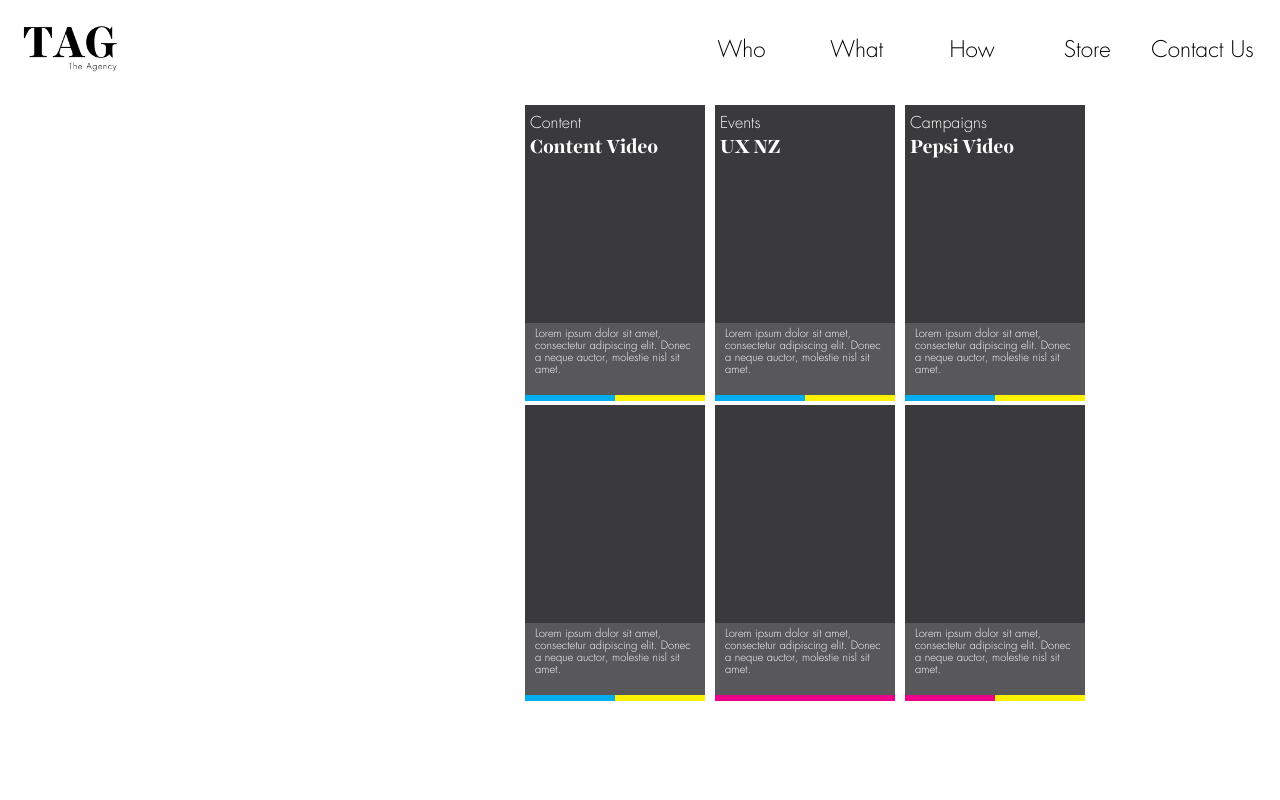
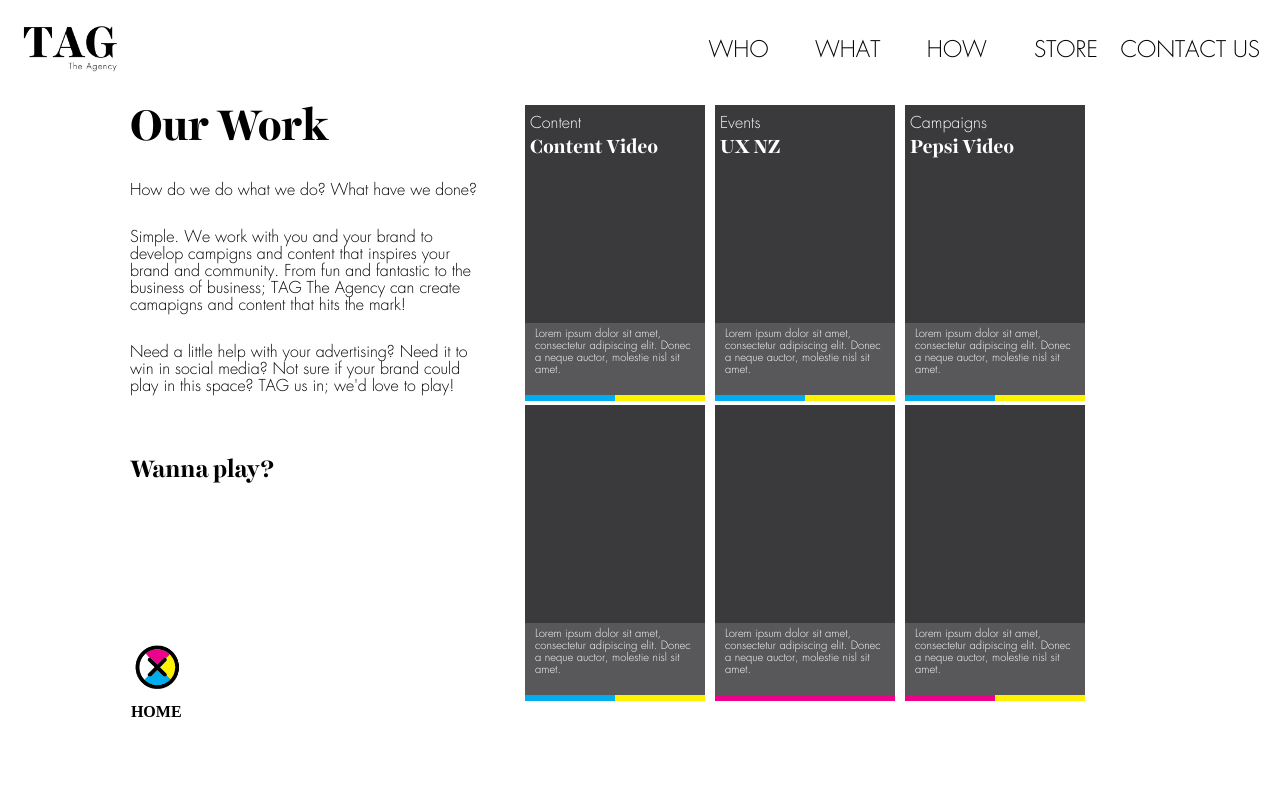
Before and after one commit to TagTheAgency/Tag-site-2.0, a PHP site: page /pages/work-refactor.html in a window 1280 px wide. Run offline with PHP 8.4, Linux system fonts and the light colour scheme.

Commit message:
add home icon

```diff
--- a/pages/work-refactor.html
+++ b/pages/work-refactor.html
@@ -80,6 +80,19 @@
 				</div>
 			</div>
 		</div>
+		<div class="copy">
+			<h1>Our Work</h1>
+			<p>How do we do what we do? What have we done?</p>
+			<p>Simple. We work with you and your brand to develop campigns and content that inspires your brand and community. From fun and fantastic to the business of business; TAG The Agency can create camapigns and content that hits the mark!</p>
+			<p>Need a little help with your advertising? Need it to win in social media? Not sure if your brand could play in this space? TAG us in; we'd love to play!</p>
+			<h2>Wanna play?</h2>
+		</div>
+		<div class="icons">
+			<div class="icons__icon">
+				<div class="icons__image icons__image--home"></div>
+				<div class="icons__text">Home</div>
+			</div>
+		</div>
 	</main>
 	<footer>
 	</footer>
--- a/stylesheets/style.css
+++ b/stylesheets/style.css
@@ -7,15 +7,21 @@
 @font-face {
   font-family: 'Harriet Bold';
   src: url("../fonts/Harriet Display Bold.otf"); }
-p {
-  font-family: "Futura Light";
-  margin: 0 0 0 0; }
-
-html, body {
+html, body, header, main, footer {
   overflow: hidden;
   margin: 0 0 0 0;
   box-sizing: border-box;
   height: 100%; }
+
+h1, h2, h3, p {
+  margin: 0 0 0 0;
+  padding: 0 0 0 0; }
+
+h1, h2, h3 {
+  font-family: "Harriet Bold"; }
+
+p {
+  font-family: "Futura Light"; }
 
 header, main, footer {
   position: fixed;
@@ -56,10 +62,12 @@ footer {
     background-image: url("../imgs/TAG-The-Agency-website-homepage-bg.png"); }
 
 .nav-top {
+  text-transform: uppercase;
   color: white;
   height: 100%;
   font-family: "Futura Light";
-  font-size: 1.4em; }
+  font-size: 1.4em;
+  white-space: nowrap; }
   .nav-top__menu {
     display: flex;
     flex-wrap: nowrap;
@@ -245,4 +253,62 @@ footer {
     .work-examples__color-strip--half-pink {
       background-color: #EC008C; }
 
+.copy {
+  float: right;
+  height: 90%;
+  margin: 0 40px 0 0; }
+  .copy h1 {
+    font-size: 2.7em;
+    margin: 0 0 30px 0; }
+  .copy h2 {
+    margin: 60px 0 0 0; }
+  .copy p {
+    margin: 0 0 30px 0; }
+  @media only screen and (min-width: 64em) and (max-width: 90em) {
+    .copy {
+      width: 350px; } }
+  @media only screen and (min-width: 90em) {
+    .copy {
+      width: 450px;
+      font-size: 1.2em; } }
+
+.icons {
+  float: right;
+  position: relative;
+  height: 10%;
+  margin: 0 40px 0 0; }
+  @media only screen and (min-width: 64em) and (max-width: 90em) {
+    .icons {
+      width: 350px; } }
+  @media only screen and (min-width: 90em) {
+    .icons {
+      width: 450px; } }
+  .icons__icon {
+    width: 15%;
+    padding-bottom: 15%; }
+  .icons__image {
+    width: 100%;
+    padding-bottom: 100%;
+    cursor: pointer;
+    background-size: contain;
+    background-position: left;
+    background-repeat: no-repeat;
+    transition-duration: 1s; }
+    .icons__image--home {
+      background-image: url("../imgs/TAG The Agency website case studies buttons-56.png"); }
+    .icons__image:hover {
+      -ms-transform: rotate(180deg);
+      /* IE 9 */
+      -webkit-transform: rotate(180deg);
+      /* Chrome, Safari, Opera */
+      transform: rotate(180deg); }
+  .icons__text {
+    text-transform: uppercase;
+    font-family: 'Futura';
+    font-weight: bold;
+    width: 100%;
+    text-align: center;
+    top: 100%;
+    margin: 10px 0 0 0; }
+
 /*# sourceMappingURL=style.css.map */
--- a/stylesheets/style.scss
+++ b/stylesheets/style.scss
@@ -21,6 +21,7 @@ $img-path: '../imgs/';
 $logo-dark: 'TAG_logo_tag_black_blacktag.png';
 $logo-light: 'TAG_white_1920x1080.png';
 $homepage-bg: 'TAG-The-Agency-website-homepage-bg.png';
+$home-icon: 'TAG The Agency website case studies buttons-56.png';
 $blue: #00AEEF;
 $pink: #EC008C;
 $yellow: #FFF200;
@@ -62,18 +63,26 @@ $xlarge-breakpoint: em(1920) !default;
 // }
 // @include respond-to(wide-screens) {
 // }
-
-p {
-	font-family: $body-font;
-	margin: 0 0 0 0;
-}
-
-html, body {
+html, body, header, main, footer {
 	overflow: hidden;
 	margin: 0 0 0 0;
 	box-sizing: border-box;
 	height: 100%;
 }
+
+h1, h2, h3, p {
+	margin: 0 0 0 0;
+	padding: 0 0 0 0;
+}
+
+h1, h2, h3 {
+	font-family: $header-font;
+}
+
+p {
+	font-family: $body-font;
+}
+
 
 header, main, footer {
 	position: fixed;
@@ -120,10 +129,12 @@ footer {
 }
 
 .nav-top {
+	text-transform: uppercase;
 	color: white;
 	height: 100%;
 	font-family: $body-font;
 	font-size: 1.4em;
+	white-space: nowrap;
 	&__menu {
 		@include flex-wrapper;
 		margin: 0 20px 0 0;
@@ -321,6 +332,77 @@ footer {
 			background-color: $pink;
 		}
 	}
+}
 
+.copy {
+	float: right;
+	height: 90%;
+	margin: 0 40px 0 0;
+	h1 {
+		font-size: 2.7em;
+		margin: 0 0 30px 0;
+	}
+	h2 {
+		margin: 60px 0 0 0;
+	}
+	p {
+		margin: 0 0 30px 0;
+	}
+	@include respond-to(handhelds) {
+		// To Add mobile styles when Rosa completes them
+	}
+	@include respond-to(medium-screens) {
+		width: 350px;
+	}
+	@include respond-to(wide-screens) {
+		width: 450px;
+		font-size: 1.2em;
+	}
+}
 
+.icons {
+	float: right;
+	position: relative;
+	height: 10%;
+	margin: 0 40px 0 0;
+	@include respond-to(handhelds) {
+		// To Add mobile styles when Rosa completes them
+	}
+	@include respond-to(medium-screens) {
+		width: 350px;
+	}
+	@include respond-to(wide-screens) {
+		width: 450px;
+	}
+	&__icon {
+		width: 15%;
+		padding-bottom: 15%;
+	}
+	&__image {
+		width: 100%;
+		padding-bottom: 100%;
+		cursor: pointer;
+		// height: 100%;
+		background-size: contain;
+		background-position: left;
+		background-repeat: no-repeat;
+		transition-duration: 1s;
+		&--home {
+			background-image: url($img-path + $home-icon);
+		}
+		&:hover {
+			-ms-transform: rotate(180deg); /* IE 9 */
+		    -webkit-transform: rotate(180deg); /* Chrome, Safari, Opera */
+		    transform: rotate(180deg);
+		}
+	}
+	&__text {
+		text-transform: uppercase;
+		font-family: 'Futura';
+		font-weight: bold;
+		width: 100%;
+		text-align: center;
+		top: 100%;
+		margin: 10px 0 0 0;
+	}
 }
```
Also changed, not shown: imgs/TAG The Agency website case studies buttons-56.png (added), 1 other file.
